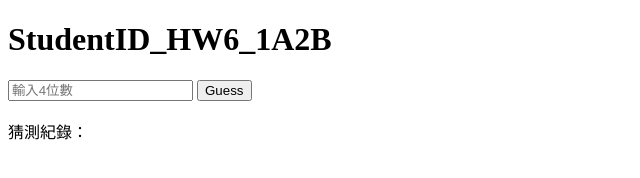
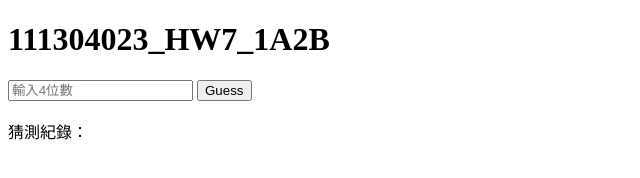
Before and after one commit to Itzel211/1141_IntroToCS_111304023, a plain HTML site: page HW7_JS1/111304023_JS1_HW7.html in a window 1280 px wide. Shown: the whole page, without its empty margins (0-640 px from the left). Drawn offline with Linux system fonts and the light colour scheme.

Commit message:
Update 111304023_JS1_HW7.html

```diff
--- a/HW7_JS1/111304023_JS1_HW7.html
+++ b/HW7_JS1/111304023_JS1_HW7.html
@@ -6,7 +6,7 @@
 </head>
 <body>
 
-  <h1>StudentID_HW6_1A2B</h1>
+  <h1>111304023_HW7_1A2B</h1>
 
   <input id="userInput" type="text" placeholder="輸入4位數">
   <button onclick="play()">Guess</button>
```
